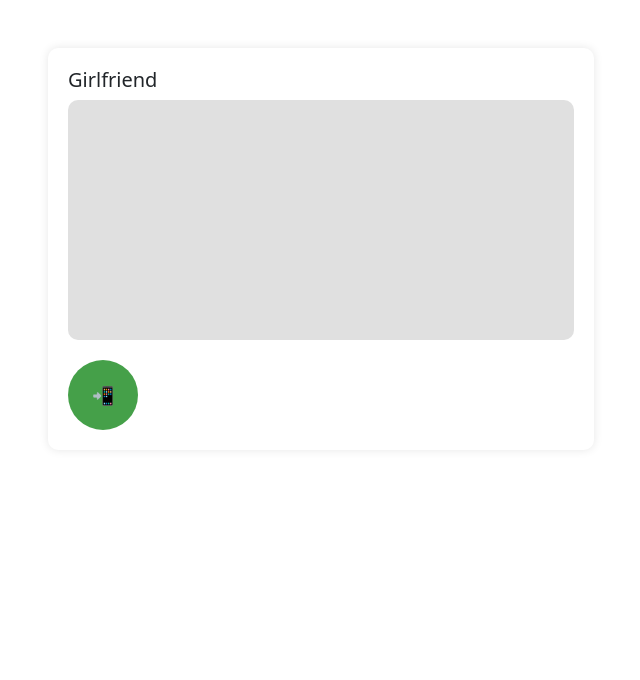
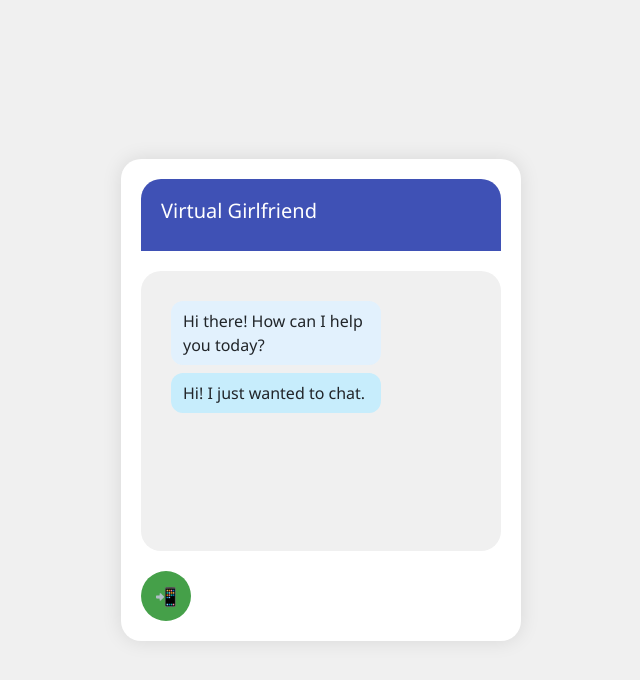
Before and after one commit to RohanSakthivel/VirtualAIfriend, a website: page public/index.html in a window 1280 px wide. Shown: the whole page, without its empty margins (319-959 px from the left). Drawn offline with nearby package versions, Linux system fonts and the light colour scheme.

Commit message:
Update index.html

```diff
--- a/public/index.html
+++ b/public/index.html
@@ -7,45 +7,70 @@
     <!-- Bootstrap CSS -->
     <link href="https://cdn.jsdelivr.net/npm/bootstrap@5.3.0-alpha1/dist/css/bootstrap.min.css" rel="stylesheet">
     <style>
-        .phone-container {
-            background-color: #fff;
-            border-radius: 10px;
-            box-shadow: 0 0 10px rgba(0, 0, 0, 0.1);
-            padding: 20px;
-            position: relative; /* Added for positioning the chat box */
-        }
-
-        .screen {
-            background-color: #e0e0e0;
-            height: 240px;
-            border-radius: 10px;
+        body {
+            font-family: 'Segoe UI', Tahoma, Geneva, Verdana, sans-serif;
+            background-color: #f0f0f0;
+            margin: 0;
+            padding: 0;
             display: flex;
             justify-content: center;
             align-items: center;
+            height: 100vh;
+        }
+        .phone-container {
+            background-color: #fff;
+            border-radius: 20px;
+            box-shadow: 0 0 20px rgba(0, 0, 0, 0.1);
+            padding: 20px;
+            max-width: 400px;
+            width: 100%;
+        }
+        .upper-card {
+            background-color: #3f51b5;
+            border-radius: 20px 20px 0 0;
+            padding: 20px;
+            color: #fff;
             margin-bottom: 20px;
-            position: relative; /* Added for positioning the chat box */
         }
-
+        .screen {
+            background-color: #f0f0f0;
+            height: 280px;
+            border-radius: 20px;
+            display: flex;
+            flex-direction: column;
+            align-items: center;
+            justify-content: space-between;
+            padding: 20px;
+            position: relative;
+        }
         .chat-box {
-            position: absolute;
-            top: 0;
-            left: 0;
+            overflow-y: auto;
+            max-height: 200px;
             width: 100%;
-            height: 100%;
-            overflow: auto;
-            padding: 20px;
-            box-sizing: border-box;
-            display: none; /* Initially hidden */
+            padding: 10px;
         }
-
+        .chat-message {
+            background-color: #e2f1fd;
+            padding: 8px 12px;
+            border-radius: 12px;
+            margin-bottom: 8px;
+            max-width: 70%;
+        }
+        .user-message {
+            align-self: flex-end;
+            background-color: #c7edfc;
+        }
+        .girlfriend-message {
+            align-self: flex-start;
+        }
         .buttons {
             display: flex;
             justify-content: space-between;
+            margin-top: 20px;
         }
-
         .button {
-            width: 70px;
-            height: 70px;
+            width: 50px;
+            height: 50px;
             border: none;
             border-radius: 50%;
             font-size: 18px;
@@ -55,44 +80,36 @@
             cursor: pointer;
             transition: background-color 0.3s ease;
         }
-
         .button.green {
             background-color: #45a049;
             color: #fff;
         }
-
         .button.green:hover {
-            background-color: #45a049;
+            background-color: #3e9142;
         }
-
         .button.red {
             background-color: #d32f2f;
             color: #fff;
         }
-
         .button.red:hover {
-            background-color: #d32f2f;
+            background-color: #b22c2c;
         }
     </style>
 </head>
 <body>
-    <div class="container mt-5">
-        <div class="row justify-content-center">
-            <div class="col-md-6">
-                <div class="phone-container">
-                    <h5>Girlfriend</h5>
-                    <div class="screen">
-                        <div class="chat-box" id="chat-box">
-                            <!-- Chat content will be dynamically added here -->
-                        </div>
-                        <p style="font-size: 24px; display: none;" id="callingText">Calling...</p>
-                    </div>
-                    <div class="buttons">
-                        <button id="startButton" class="button green" onclick="toggleChatBox()">&#x1F4F2;</button>
-                        <button id="endButton" class="button red" style="display: none;" onclick="toggleChatBox()">&#x1F4F5;</button>
-                    </div>
-                </div>
+    <div class="phone-container">
+        <div class="upper-card" id="upperCard">
+            <h5>Virtual Girlfriend</h5>
+        </div>
+        <div class="screen" style="display: block;">
+            <div class="chat-box" id="chat-box">
+                <div class="chat-message girlfriend-message">Hi there! How can I help you today?</div>
+                <div class="chat-message user-message">Hi! I just wanted to chat.</div>
             </div>
+        </div>
+        <div class="buttons">
+            <button id="startButton" class="button green" onclick="toggleTitle()">&#x1F4F2;</button>
+            <button id="endButton" class="button red" style="display: none;">&#x1F4F5;</button>
         </div>
     </div>
 
@@ -100,18 +117,13 @@
     <script src="https://cdn.jsdelivr.net/npm/bootstrap@5.3.0-alpha1/dist/js/bootstrap.bundle.min.js"></script>
     <script src="script.js"></script>
     <script>
-        function toggleChatBox() {
-            var chatBox = document.getElementById("chat-box");
-            var callingText = document.getElementById("callingText");
-            if (chatBox.style.display === "none") {
-                chatBox.style.display = "block";
-                callingText.style.display = "none";
-                startRecognition(); // Start recognition when chat-box is displayed
-            } else {
-                chatBox.style.display = "none";
-                callingText.style.display = "block";
-                stopRecognition(); // Stop recognition when chat-box is hidden
-            }
+        function toggleTitle() {
+            var upperCardTitle = document.querySelector(".upper-card h5");
+            upperCardTitle.innerText = "Calling..."; // Change title to "Calling..."
+            var startButton = document.getElementById("startButton");
+            var endButton = document.getElementById("endButton");
+            startButton.style.display = "none";
+            endButton.style.display = "block";
         }
     </script>
 </body>
```
